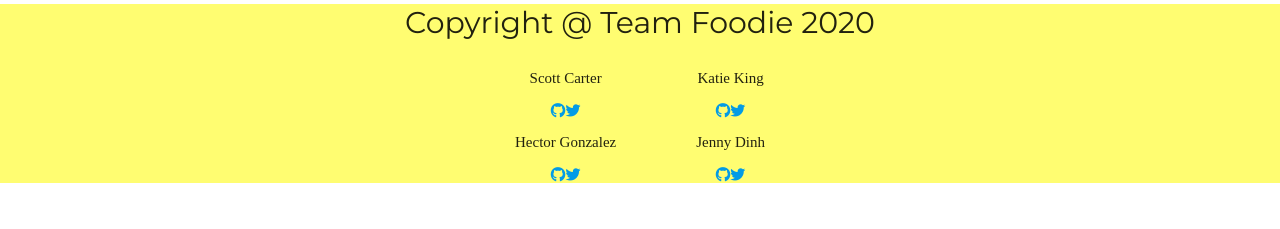
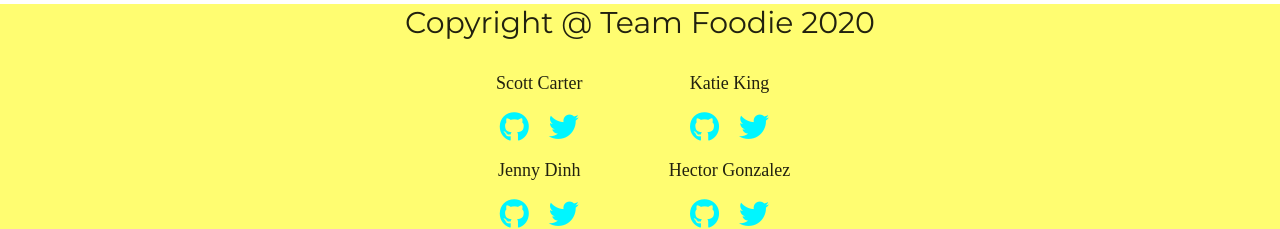
Before and after one commit to whats-for-dinner-juno/teamFoodie, a React (Create React App) app: page /createparty in a window 1280 px wide. Shown: the part 1026-1255 px from the top of the page. Before the commit the page ends 1210 px from the top, so only its background shows below. Built offline with nearby package versions, Linux system fonts and the light colour scheme; no server answers; the database is empty; a web font is replaced by a local one.

Commit message:
add link in footer

```diff
--- a/src/components/App.js
+++ b/src/components/App.js
@@ -16,7 +16,7 @@ class App extends Component {
   render() {
   return (
 
-    <Router>
+    <Router basename={process.env.PUBLIC_URL}>
       <div className="App">
         <Route path="/" component={HomePage} />
         <Route path="/login" component={Login} />
--- a/src/components/Footer.js
+++ b/src/components/Footer.js
@@ -9,26 +9,26 @@ class Footer extends Component {
                     <div>
                         <div className="developer">
                             <p>Scott Carter</p>
-                            <a><i class="fa fa-github"></i></a>
-                            <a><i class="fa fa-twitter"></i></a>
+                            <a href="https://github.com/slashmcdeadly"><i class="fa fa-github"></i></a>
+                            <a href="https://twitter.com/SlashMcDeadly"><i class="fa fa-twitter"></i></a>
                         </div>
                         <div className="developer">
-                            <p>Hector Gonzalez</p>
-                            <a><i class="fa fa-github"></i></a>
-                            <a><i class="fa fa-twitter"></i></a>
+                            <p>Jenny Dinh</p>
+                            <a href="https://github.com/that-jenster"><i class="fa fa-github"></i></a>
+                            <a href="https://twitter.com/thatjenster"><i class="fa fa-twitter"></i></a>
                         </div>
                     </div>
 
                     <div>
                         <div className="developer">
                             <p>Katie King</p>
-                            <a><i class="fa fa-github"></i></a>
-                            <a><i class="fa fa-twitter"></i></a>
+                            <a href="https://github.com/kingofkaties"><i class="fa fa-github"></i></a>
+                            <a href="https://twitter.com/kingofkaties"><i class="fa fa-twitter"></i></a>
                         </div>
                         <div className="developer">
-                            <p>Jenny Dinh</p>
-                            <a><i class="fa fa-github"></i></a>
-                            <a><i class="fa fa-twitter"></i></a>
+                            <p>Hector Gonzalez</p>
+                            <a href="https://github.com/hctrgnzlz"><i class="fa fa-github"></i></a>
+                            <a href="https://twitter.com/hctrgnzlz"><i class="fa fa-twitter"></i></a>
                         </div>
                     </div>
                 </footer>
--- a/src/components/HomePage.js
+++ b/src/components/HomePage.js
@@ -10,7 +10,7 @@ class HomePage extends Component {
                 <div class="heroContainer">
                     <div className="headerText">
                         <h1>What's for Dinner?</h1>
-                        <Link to="/login" render={this.displayLogin}><button className="btn login">Log In</button></Link>
+                        <Link to="/login" ><button className="btn login">Log In</button></Link>
                         <Link to="/signup"><button className="btn create"> Create an Account</button></Link>
                     </div>
                     <div class="inner"></div>
--- a/src/styles/sass/_footer.scss
+++ b/src/styles/sass/_footer.scss
@@ -13,6 +13,15 @@ footer {
     padding: 0 40px;
     text-align: center;
     p {
-        font: 400 1rem $styleFont;
+        font: 400 1.2rem $styleFont;
+    }
+    a i{
+        font-size: 2rem;
+        padding: 0 10px;
+        color: $firstColor;
+    }
+    a i:hover,
+    a i:focus {
+        color: $secondColor;
     }
 }
```
